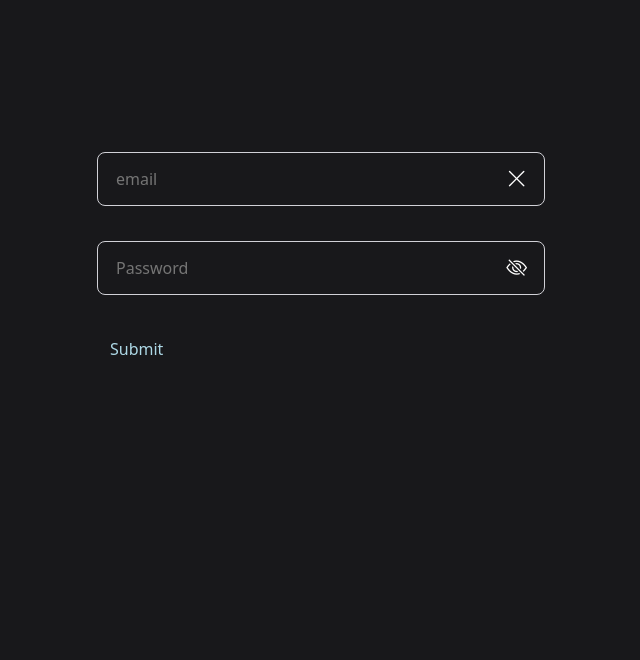
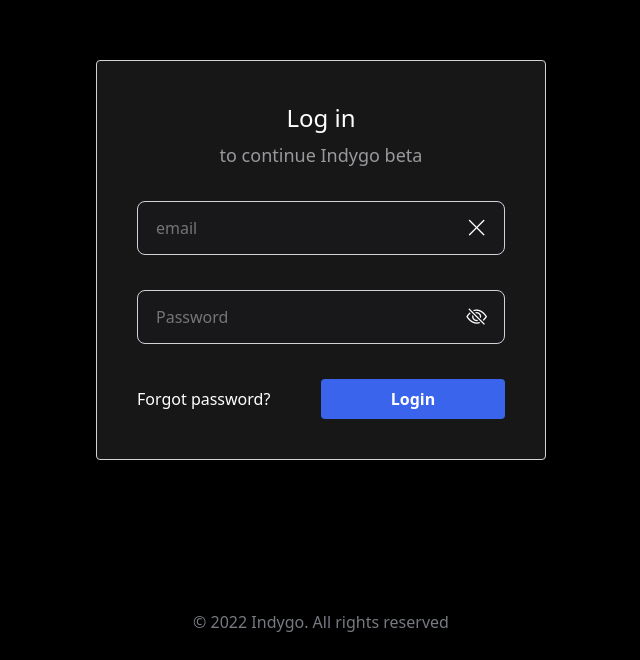
Before and after one commit to JhonnyPanchal-ReactJs/ReactJS-RDM, a React (Create React App) app: page /login in a window 1280 px wide. Shown: the part 140-800 px from the top of the page, without its empty margins (319-959 px from the left). Built offline with nearby package versions, Linux system fonts and the light colour scheme.

Commit message:
Login Page Design Done

```diff
--- a/src/Components/common/Button/Button.js
+++ b/src/Components/common/Button/Button.js
@@ -17,7 +17,7 @@ const Button = ({ bgColor, color, text, onClick }) => {
         <button
             onClick={onClick}
             style={{ backgroundColor: bgColor, color: color }}
-            className='btn'>
+            className='button'>
             {text}
         </button>
     )
--- a/src/screen/Login.js
+++ b/src/screen/Login.js
@@ -87,8 +87,17 @@ const handleClickShowPassword = () => {
   }
 
   return (
-    <div className='form-container'>
-      <form className='form-layout' onSubmit={handleOnSubmit}>
+    <>
+      {/* New Design Start */}
+      <div className='auth-layout'>
+        <div className='form-layout'>
+          <div className='text'>
+            <h4>Log in</h4>
+            <p>to continue Indygo beta</p>
+          </div>
+          <div className='form-fields'>
+            <div className='form-inner-wrapper'>
+              <form className='main-form-layout' onSubmit={handleOnSubmit}>
                 <div className='textbox-with-icon'>
                   <TextInput
                     id="email"
@@ -116,18 +125,25 @@ const handleClickShowPassword = () => {
                     :
                     <i onClick={handleClickShowPassword} className="bi bi-eye-slash"></i>
                   }
-
                 </div>
 
-        <Button
-          color={'lightblue'}
-          text={'Submit'}
-        />
+                <div className="form-actions">
+                  <a href='#' className='text-white'>Forgot password?</a>
+                  <Button text={'Login'} />
+                </div>
               </form>
-      <ToastContainer
+              <ToastContainer/>
+            </div>
+          </div>
+        </div>
+        <div className='auth-footer'>
+          <p>© 2022 Indygo. All rights reserved</p>
+        </div>
+      </div>
+      {/* New Design End */}
 
-      />
-    </div >
+
+    </>
   )
 }
 
--- a/src/scss/components/_buttons.scss
+++ b/src/scss/components/_buttons.scss
@@ -1,19 +1,21 @@
 @use "../utilities/variables";
 
-/* Button Style come from Button.scss */
-button {
-    font-size: 1rem;
+.button{
     outline: none;
+    letter-spacing: 0;
     border: none;
-    cursor: pointer;
-    // background: radial-gradient(100% 100% at 100% 0%, #89e5ff 0%, #5468ff 100%);
-    background: #3A10E5;
-    border-radius: variables.$base-border-radius;
+    appearance: none;
+    width: 100%;
+    background-color: #3B64EC;
     color: #fff;
-    padding: variables.$button-padding;
-    transition: transform 0.15s ease;
-    font-weight: 500;
-
+    font-weight: bold;
+    font-size: 16px;
+    border-radius: 4px;
+    height: 40px;
+    line-height: 40px;
+    text-align: center;
+    display: block;
+    padding: 0 20px;
     // Button style on hover
     &:hover{
         transform: translateY(-1.6px);
--- a/src/scss/pages/_login.scss
+++ b/src/scss/pages/_login.scss
@@ -1,13 +1,100 @@
-// set vertical and horizontal center of the screen
-.form-container {
+body{
+    background-color: #000;
+}
+
+.auth-layout {
+    height: 100vh;
+    width: 100%;
+    overflow: hidden;
+    position: relative;
     display: flex;
-    justify-content: center;
     align-items: center;
-    width: 100vw;
-    height: 100vh;
 
-    // control the width of the input elements
     .form-layout{
-        width: 35%;
+        max-width: 450px;
+        // background-color: #fff;
+        background-color: #171717;
+        margin: 50px auto;
+        border-radius: 4px;
+        border: 1px solid #D1D1D7;
+        padding: 40px;
+        position: relative;
+        display: flex;
+        flex-direction: column;
+        flex-grow: 1;
+        z-index: 1;
+
+        .form-fields{
+            margin-top: 32px;
+        }
+
+        .text{
+            text-align: center;
+
+            h4{
+                letter-spacing: 0;
+                margin: 0;
+                // color: #353739;
+                color: #fff;
+                line-height: initial;
+                font-size: 24px;
+                margin-bottom: .5rem;
+            }
+
+            p{
+                margin: 0;
+                // color: #353739;
+                color: #99989D;
+                font-size: 18px;
+            }
+        }
+
+        .form-actions{
+            display: flex;
+            align-items: center;
+            justify-content: space-between;
+            width: 100%;
+
+            a{
+                flex-grow: 0;
+                width: 50%;
+                justify-self: flex-start;
+                text-decoration: none;
+            }
+
+            .button{
+                flex-grow: 0;
+                width: 50%;
+                justify-self: flex-end;
+            }
+        }
+
+        .login-button{
+            min-width: 120px;
+        }
     }
 }
+
+.auth-footer {
+    position: fixed;
+    text-align: center;
+    width: 100%;
+    bottom: 10px;
+
+    p{
+        color: #777A81;
+    }
+}
+
+.dark .form-layout{
+    background-color: #171717;
+    border: 1px solid #47474A;
+}
+
+.dark .form-layout .text h4{
+    color: #fff;
+}
+
+.dark .form-layout .text p{
+    color: #99989D;
+}
```
Lines whose indentation alone changed are shown as unchanged.
